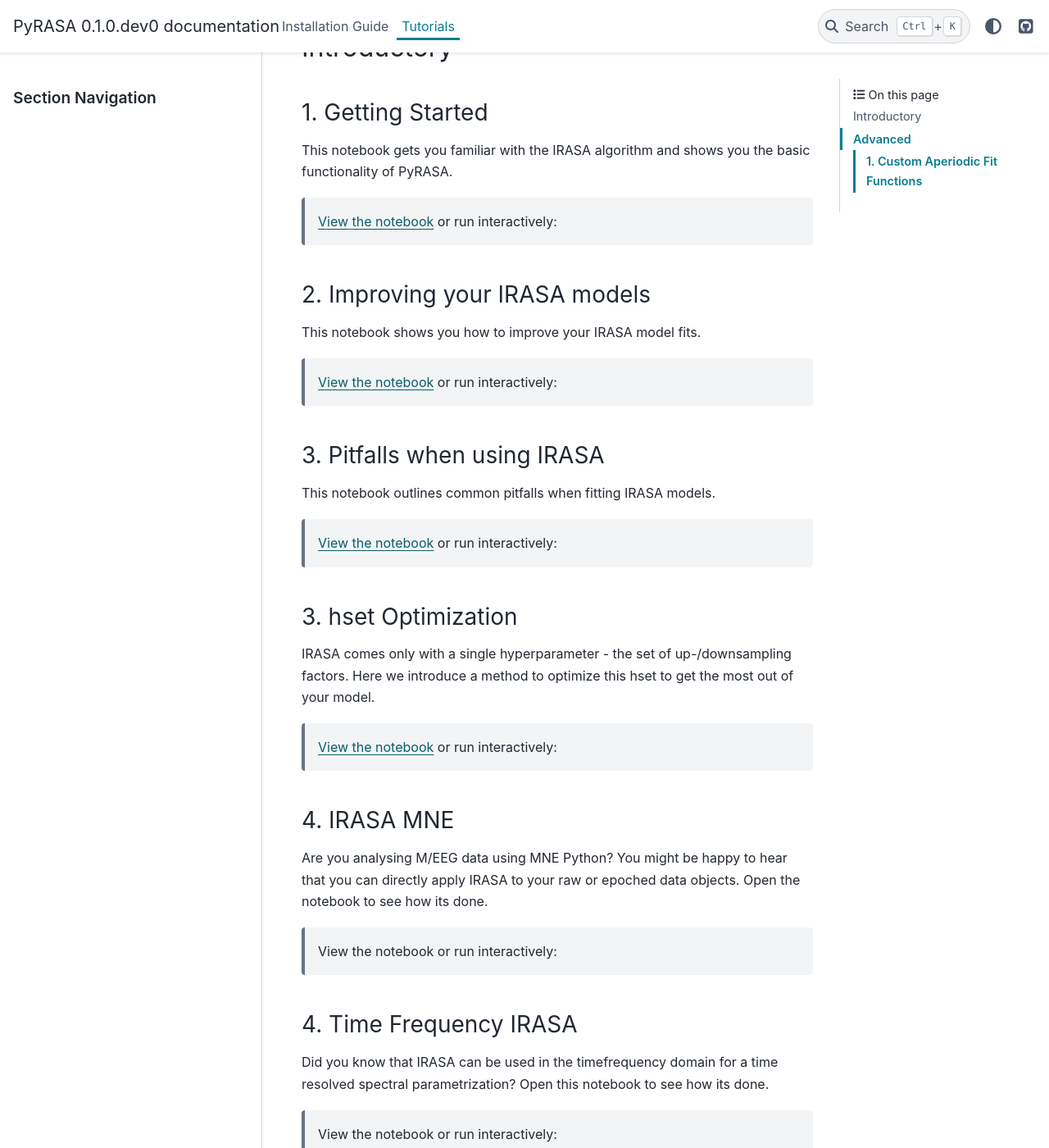
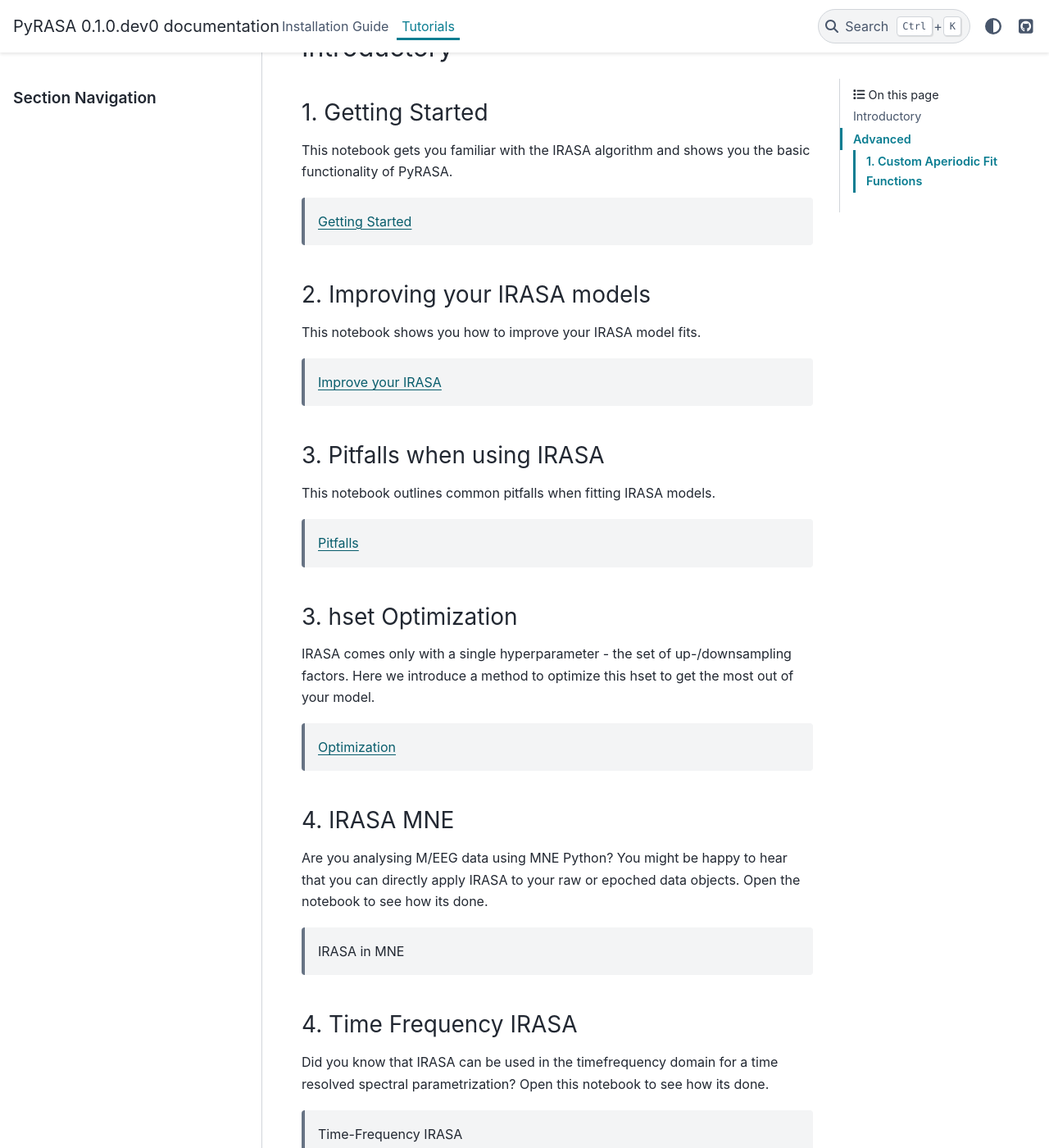
Before and after one commit to schmidtfa/pyrasa, a Sphinx documentation site: the page built from doc/source/tutorials.rst, in a window 1280 px wide and 1400 px high, scrolled down 240 px. Shown: the whole window at 82% size. Built offline with Sphinx 7.4.7 and the PyData theme 0.15.4, drawn with Linux system fonts in a browser that asks for light colours; pages that are not in the unit, such as notebooks, are missing from menus; some of the changed text lies outside the part shown.

Commit message:
added tutorials

```diff
--- a/doc/source/tutorials.rst
+++ b/doc/source/tutorials.rst
@@ -15,7 +15,7 @@ Introductory
 This notebook gets you familiar with the IRASA algorithm and shows you the basic functionality
 of PyRASA.
 
-  :doc:`View the notebook <../examples/basic_functionality>` or run interactively:
+  :doc:`Getting Started <../examples/basic_functionality>`
 
 ******************************
 2. Improving your IRASA models
@@ -23,7 +23,7 @@ of PyRASA.
 
 This notebook shows you how to improve your IRASA model fits.
 
-  :doc:`View the notebook <../examples/improving_irasa_models>` or run interactively:
+  :doc:`Improve your IRASA <../examples/improving_irasa_models>`
 
 ****************************
 3. Pitfalls when using IRASA
@@ -31,7 +31,7 @@ This notebook shows you how to improve your IRASA model fits.
 
 This notebook outlines common pitfalls when fitting IRASA models.
 
-  :doc:`View the notebook <../../examples/irasa_pitfalls>` or run interactively:
+  :doc:`Pitfalls <../../examples/irasa_pitfalls>`
 
 
 *********************
@@ -41,7 +41,7 @@ This notebook outlines common pitfalls when fitting IRASA models.
 IRASA comes only with a single hyperparameter - the set of up-/downsampling factors.
 Here we introduce a method to optimize this hset to get the most out of your model.
 
-  :doc:`View the notebook <../../examples/hset_optimization>` or run interactively:
+  :doc:`Optimization <../../examples/hset_optimization>`
 
 ************
 4. IRASA MNE
@@ -50,7 +50,7 @@ Here we introduce a method to optimize this hset to get the most out of your mod
 Are you analysing M/EEG data using MNE Python? You might be happy to hear that you can directly
 apply IRASA to your raw or epoched data objects. Open the notebook to see how its done.
 
-  :doc:`View the notebook <../../examples/irasa_mne>` or run interactively:
+  :doc:`IRASA in MNE <../../examples/irasa_mne>`
 
 
 ***********************
@@ -60,7 +60,7 @@ apply IRASA to your raw or epoched data objects. Open the notebook to see how it
 Did you know that IRASA can be used in the timefrequency domain for a time resolved spectral parametrization?
 Open this notebook to see how its done.
 
-  :doc:`View the notebook <../../examples/irasa_sprint>` or run interactively:
+  :doc:`Time-Frequency IRASA <../../examples/irasa_sprint>`
 
 
 
@@ -74,4 +74,4 @@ Advanced
 PyRASA allows you to define your own functions to model aperiodic activity.
 This notebook shows you how its done.
 
-  :doc:`View the notebook <../../examples/custom_fit_functions>` or run interactively:
+  :doc:`Custom Aperiodic models <../../examples/custom_fit_functions>`
```
